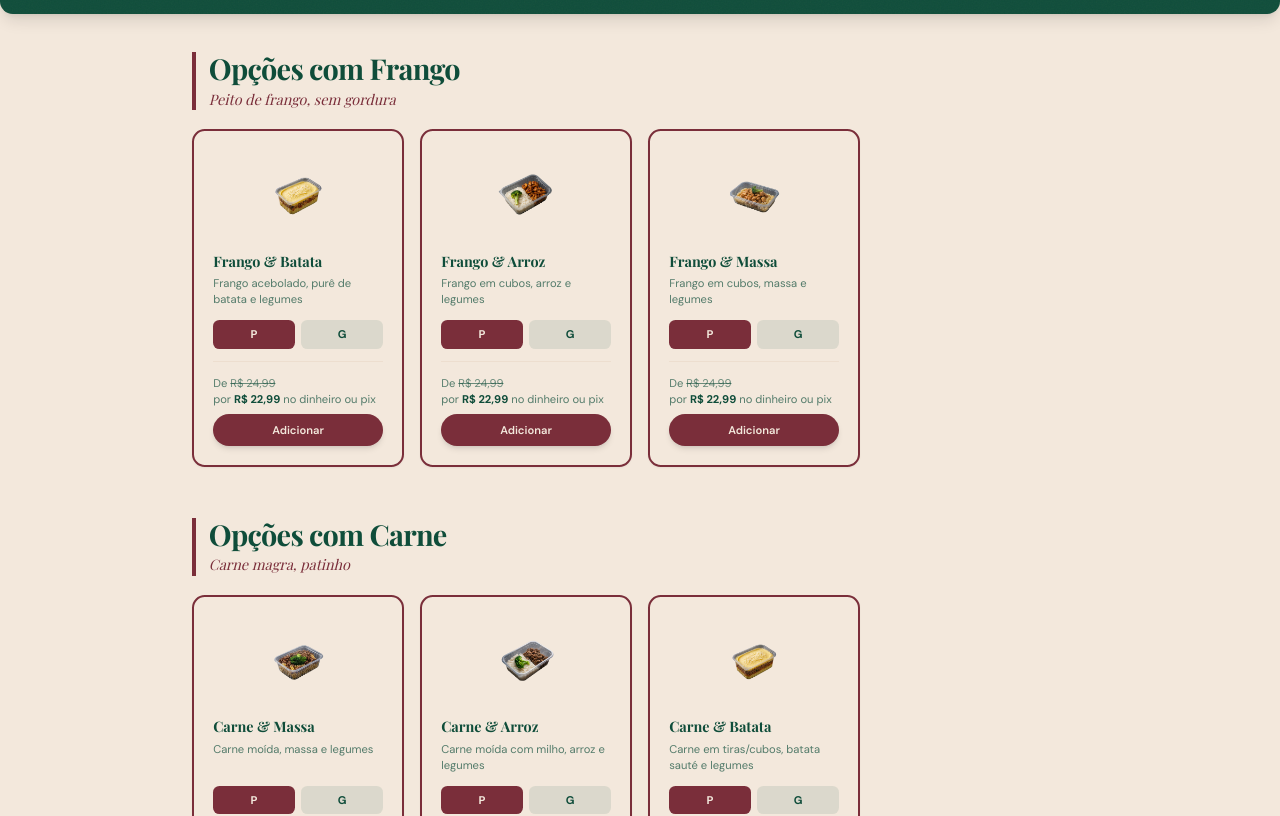
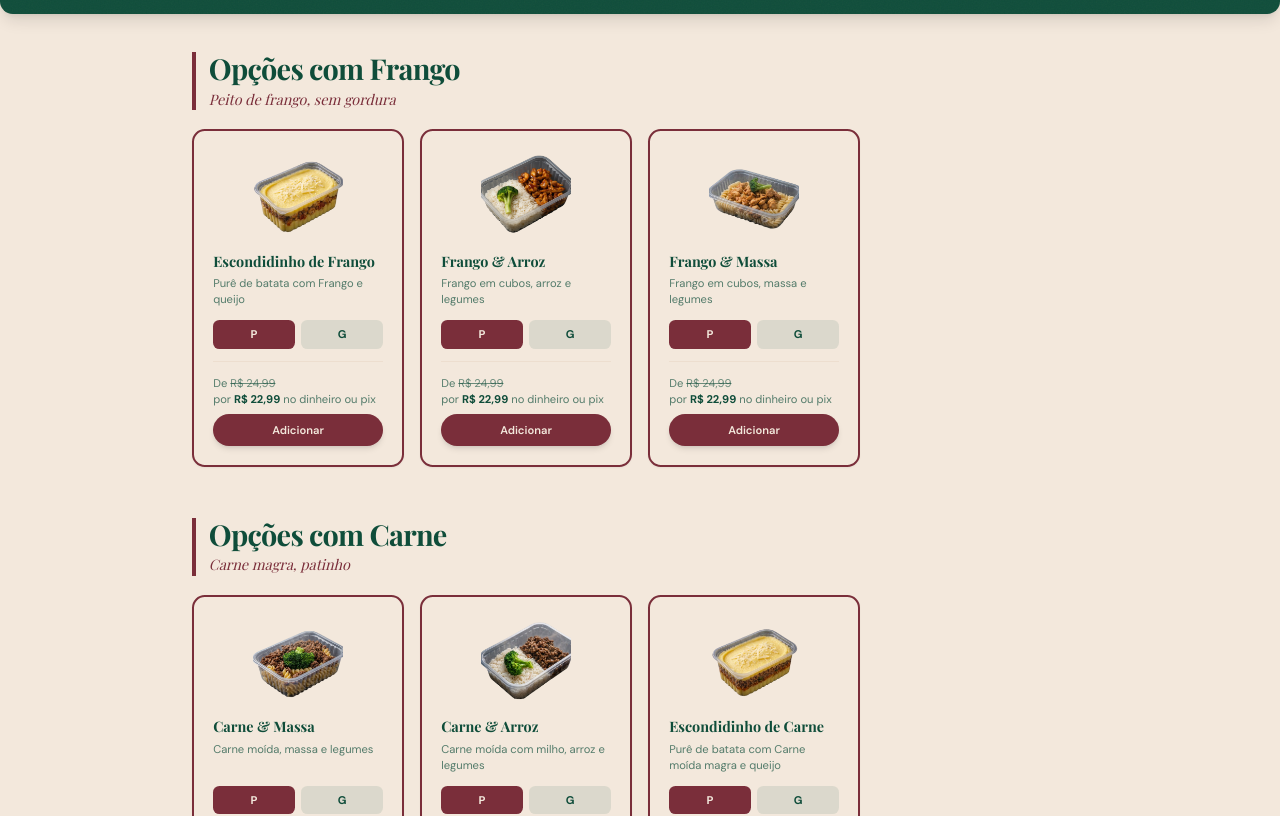
Before and after one commit to nutrirbrasil/nutrir, a Next.js app in the folder nutrir/: page /marmitas in a window 1280 px wide. Shown: the part 337-1153 px from the top of the page. Built offline with nearby package versions, Linux system fonts and the light colour scheme; no server answers; a web font is replaced by a local one.

Commit message:
ajustes básicos escondidinho + corte de imagens png

```diff
--- a/nutrir/components/AddonsModal.tsx
+++ b/nutrir/components/AddonsModal.tsx
@@ -136,6 +136,7 @@ function MealSidebar({
                   alt={shortMealLabel(label)}
                   className="h-full w-full"
                   sizes="44px"
+                  cropped
                 />
               )}
             </div>
--- a/nutrir/components/CartSidebar.tsx
+++ b/nutrir/components/CartSidebar.tsx
@@ -137,6 +137,7 @@ export function CartSidebar() {
                         alt={currentSuggestion.item.name}
                         className="h-full w-full"
                         sizes="64px"
+                        cropped
                       />
                     )}
                   </div>
@@ -186,6 +187,7 @@ export function CartSidebar() {
                             alt={item.name}
                             className="h-full w-full"
                             sizes="56px"
+                            cropped
                           />
                         )}
                       </div>
--- a/nutrir/components/ComboBuilder.tsx
+++ b/nutrir/components/ComboBuilder.tsx
@@ -216,6 +216,7 @@ export function ComboBuilder({ embedded = false }: { embedded?: boolean }) {
                         alt={section.title}
                         className="h-full w-full"
                         sizes="40px"
+                        cropped
                       />
                     )}
                   </div>
@@ -239,6 +240,7 @@ export function ComboBuilder({ embedded = false }: { embedded?: boolean }) {
                                 alt={item.name}
                                 className="h-full w-full"
                                 sizes="56px"
+                                cropped
                               />
                             </div>
                           )}
--- a/nutrir/components/KitCard.tsx
+++ b/nutrir/components/KitCard.tsx
@@ -111,6 +111,7 @@ export function KitCard({ kit }: Props) {
                 alt={kit.name}
                 className="h-full w-full"
                 sizes="128px"
+                cropped
               />
             </div>
             <h3 className="mt-3 font-display text-2xl font-bold text-nutrir-nude">{kit.name}</h3>
--- a/nutrir/components/MarmitaCard.tsx
+++ b/nutrir/components/MarmitaCard.tsx
@@ -49,6 +49,7 @@ export function MarmitaCard({ item, sectionId }: Props) {
             alt={item.name}
             className="h-full w-full"
             sizes="(max-width: 640px) 56px, 112px"
+            cropped
           />
         )}
       </div>
--- a/nutrir/components/MarmitaPhoto.tsx
+++ b/nutrir/components/MarmitaPhoto.tsx
@@ -6,16 +6,29 @@ interface Props {
   className?: string;
   sizes?: string;
   priority?: boolean;
+  /** Amplia e recorta bordas transparentes do PNG para preencher melhor o espaço. */
+  cropped?: boolean;
 }
 
-export function MarmitaPhoto({ src, alt, className = "", sizes, priority }: Props) {
+export function MarmitaPhoto({
+  src,
+  alt,
+  className = "",
+  sizes,
+  priority,
+  cropped = false,
+}: Props) {
   return (
-    <div className={`relative ${className}`}>
+    <div className={`relative overflow-hidden ${className}`}>
       <Image
         src={src}
         alt={alt}
         fill
-        className="object-contain object-center"
+        className={
+          cropped
+            ? "object-cover object-center scale-[1.55]"
+            : "object-contain object-center"
+        }
         sizes={sizes ?? "96px"}
         priority={priority}
       />
--- a/nutrir/lib/menu-data.ts
+++ b/nutrir/lib/menu-data.ts
@@ -324,8 +324,8 @@ export const MENU_SECTIONS: MenuSection[] = [
     items: [
       {
         id: "frg-batata",
-        name: "Frango & Batata",
-        description: "Frango acebolado, purê de batata e legumes",
+        name: "Escondidinho de Frango",
+        description: "Purê de batata com Frango e queijo",
         prices: { P: PRICES.frango.P, G: PRICES.frango.G },
       },
       {
@@ -361,8 +361,8 @@ export const MENU_SECTIONS: MenuSection[] = [
       },
       {
         id: "car-batata",
-        name: "Carne & Batata",
-        description: "Carne em tiras/cubos, batata sauté e legumes",
+        name: "Escondidinho de Carne",
+        description: "Purê de batata com Carne moída magra e queijo",
         prices: { P: PRICES.carne.P, G: PRICES.carne.G },
       },
     ],
```
Also changed, not shown: nutrir/lib/kit-contents-data.ts (+17 -17 lines).
